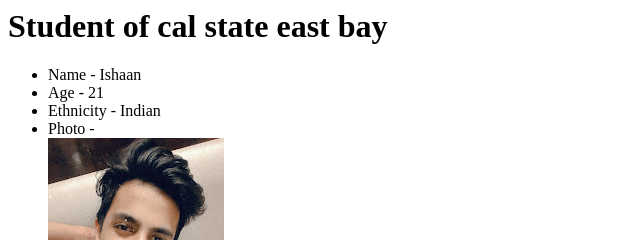
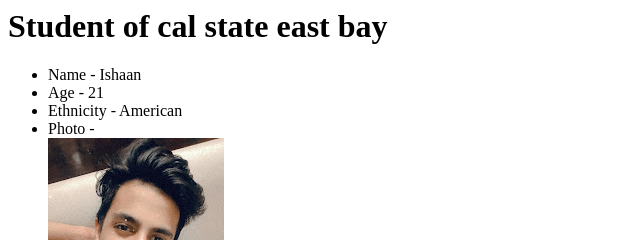
Before and after one commit to ishuaroraa/website, a plain HTML site: page index.html in a window 1280 px wide. Shown: the top 240 px of the page, 0-640 px from the left. Drawn offline with Linux system fonts and the light colour scheme.

Commit message:
edited new one

```diff
--- a/index.html
+++ b/index.html
@@ -5,7 +5,7 @@
         <ul>
             <li>Name - Ishaan</li>
             <li>Age - 21</li>
-            <li>Ethnicity - Indian</li>
+            <li>Ethnicity - American</li>
             <li>Photo -</li>
             <img src="ishu.jpg" alt="">
         </ul>
```
